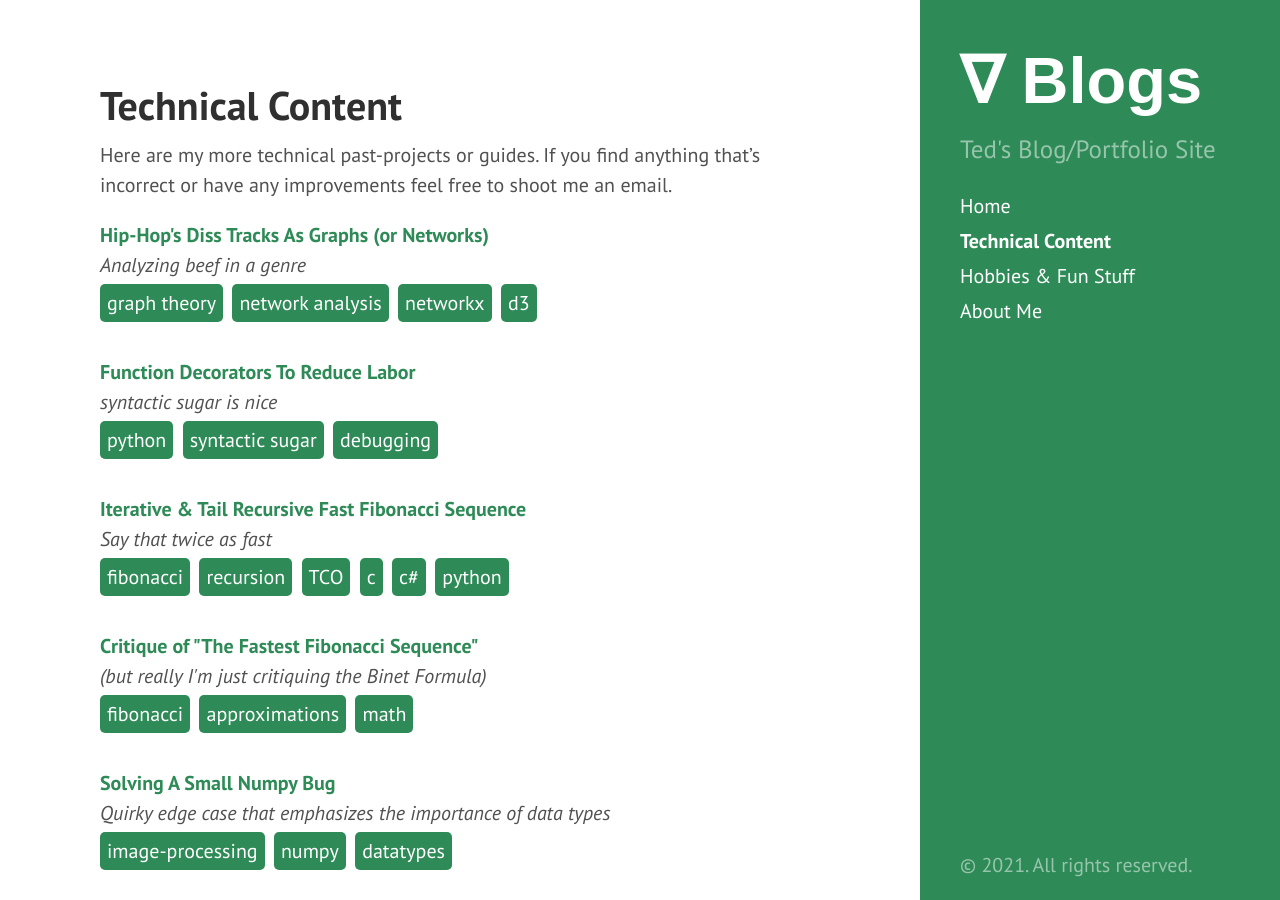
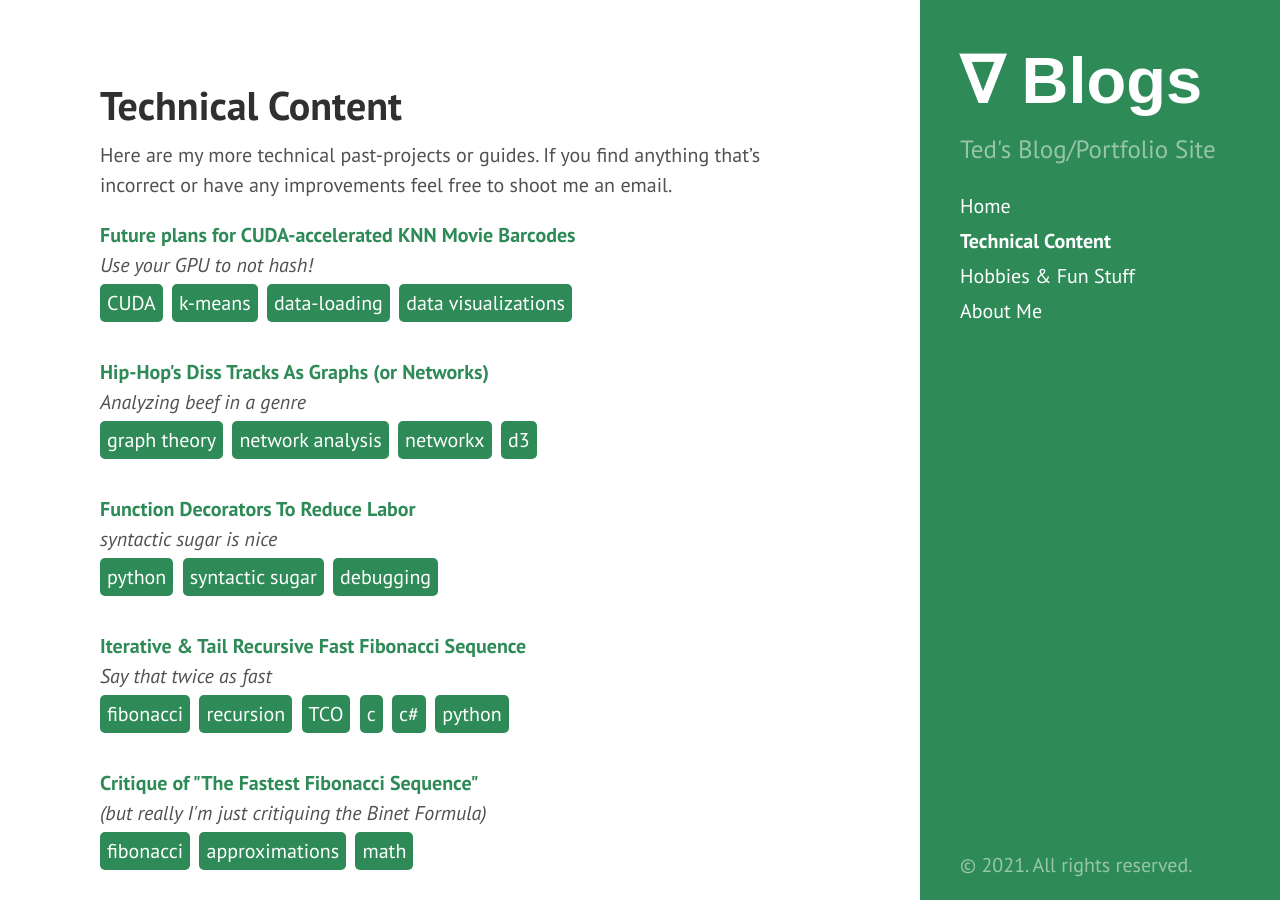
Before and after one commit to tedkim97/tedkim97.github.io, a Jekyll site: the page built from technicals.md, in a window 1280 px wide and 900 px high. Built offline with Jekyll 4.4.1, drawn with Linux system fonts in a browser that asks for light colours; part of the change alters nothing that is shown.

Commit message:
new stuff

````diff
--- /dev/null
+++ b/_posts/2021-03-04-cuda_barcodes.md
@@ -0,0 +1,107 @@
+---
+layout: post
+title: Future plans for CUDA-accelerated KNN Movie Barcodes
+subtitle: Use your GPU to not hash!
+published: true
+enable_latex: false
+permalink: cuda_barcodes
+frontpage: false
+technical: true
+funstuff: false
+tags:
+  - vis
+  - ml
+  - data-sci
+  - metrics
+  - stats
+  - movie
+  - programming
+  - python
+  - numpy
+  - art
+  - cuda
+curated:
+  - better_barcode_vis
+  - gaitkeep
+  - numpy_dt_quirks
+concepts:
+  - CUDA
+  - k-means
+  - data-loading
+  - data visualizations
+---
+
+# Introduction
+[Around a year ago I tried making a movie visualization that expressed color usage in movies with K-Means]({% link _posts/2020-06-12-movie_vis_presentable.md %}). While I'm proud of the product (or at least the process), a major flaw with the visualization is the amount of time spent creating the visualization. Holding the sampling rate fixed, the time to generate a "average color" or down-sampled frame" visualization took less than 5 minutes while the "KNN visualization" took around 10 **hours**. While I can live with that, I've been looking into ways to speed up the process.
+
+{% assign caption1 = "An example of a KMeans movie barcode with 8 cluster run on Coco" %}
+{% include caption_image.html imgpath="/figures/coco_movie_barcode_k8.png" alt="coco_barcode" caption=caption1 %}
+
+# Previous Attempts @ Acceleration: CuPy
+My goal was to speed up the visualization generation, but I also didn't want to spend a large amount of time developing a custom solution from scratch. I knew that neural network libraries received a lot of CUDA acceleration support, so I tried to accelerate processing using [`cupy`](https://cupy.dev/) - cuda-accelerated `numpy`. It was fairly easy to "rewrite" the code to use `cupy` instead of `numpy` because the library was designed for drop-in replacement in mind. Using `cupy` was a reminder why I should **profile the code** before trying to optimize anything - the new `cupy` functionality didn't decrease processing times because running K-means clustering on every `Nth` frame was the bottleneck (who would've guessed).
+
+# New **Attempt**: RapidsAI's cuML
+I trust that `scikit-learn` is already as optimized as can be, so I started looking into GPU-accelerated machine-learning libraries. [`cuML`](https://github.com/rapidsai/cuml) caught my eye because [I read this article speeding up KNN search by 600 times with cuML (written by someone on the team)](https://medium.com/rapids-ai/accelerating-k-nearest-neighbors-600x-using-rapids-cuml-82725d56401e) and this [stackoverflow post asking how to speed up KMeans](https://stackoverflow.com/questions/58346524/faster-kmeans-clustering-on-high-dimensional-data-with-gpu-support). `cuML` is a GPU (mainly CUDA) accelerated machine learning library[^0]. From my understanding, it's a subset of the [RAPIDS software libary](https://rapids.ai/about.html) that provides convenient abstractions to fit the data pipeline all in the GPU.
+
+[^0]: If you want to know *how* much faster `cuML` is, I can't tell you. I haven't tested these benchmarks for reasons explained above, but [there is a list of cuML benchmarks that you can run on their github](https://github.com/rapidsai/cuml/blob/branch-0.14/notebooks/tools/cuml_benchmarks.ipynb).
+
+There's actually little rewriting needed because `cuML` ["matches the API from scikit-learn"](https://github.com/rapidsai/cuml/blob/branch-0.19/README.md), and I use `scikit` heavily for these visualizations. This means that I should be able to just replace `sklearn.cluster.KMeans` with `cuml.cluster.KMeans`[^1].
+
+[^1]: There probably needs to be code that handles moving from `host to device`, `device to host`, etc. I'm not the expert (yet)
+
+```python
+# Example of a (potential) drop in substitute
+# from sklearn.cluster import KMeans
+from cuml.cluster import KMeans
+
+#cluster_model = KMeans(n_clusters=num_clusters, init='k-means++', n_init=20) # cpu version
+cluster_model = KMeans(n_clusters=num_clusters, init='scalable-k-means++', n_init=20) # gpu version
+
+# snippet for producing a vis slice
+cluster_model.fit(movie_frame.reshape((-1,3)))
+_, counts = np.unique(cluster_model.labels_, return_counts=True)
+max_ind = np.argmax(counts)
+prom_color = np.around(cluster_model.cluster_centers_[max_ind]).astype('uint8')
+
+```
+
+## Minor (Motivational) Blockers
+I emphasize the header of this paragraph as an **attempt** to use cuML because I've been stuck on "motivational blockers". "Motivational blockers" aren't technical issues or waiting for some spec, but rather issues related to environments/configurations or uncertainties that I don't have the energy to deal with after work. Even though I'm excited to implement and test these new changes, having to deal with environments or driver versioning (things critical to software, but not directly related to code) make it difficult to get the ball rolling.
+
+### OS Compatibility (As of March 4th, 2021 cuML v0.18.0 does not **directly** support windows)
+`cuML` does have a windows build. I'm explicitly dating this because I don't want someone in 2027 calling me an idiot for not knowing all I had to do was call `pip install cuml-windows`.
+
+### WSL2 & CUDA Doesn't Work On My Machine
+To circumvent OS issues I usually use WSL for a quick, easy fix. Unfortunately configuring WSL and CUDA is a different story. I have read the [Nvidia's](https://docs.nvidia.com/cuda/wsl-user-guide/index.html), [Microsoft's](https://docs.microsoft.com/en-us/windows/win32/direct3d12/gpu-cuda-in-wsl), and [Ubuntu's](https://ubuntu.com/blog/getting-started-with-cuda-on-ubuntu-on-wsl-2) documentation. [I've read Microsoft's article on CUDA in WSL](https://docs.microsoft.com/en-us/windows/win32/direct3d12/gpu-cuda-in-wsl).
+
+I have:
+- Joined Windows Insider Program (and also gave telemetry permissions because I'm *forced* to) and set my install to the dev channel
+- Installed WSL2, enabled it by default, installed Ubuntu 18.04, and confirmed it ran WSL2
+- Uninstalled/Reinstalled CUDA drivers, tried different drivers, etc
+
+I imagine the reason why CUDA and WSL2 doesn't work correctly is because I've done *terrible* things to my Windows install to get dual booting set up \~2 years. I'm not willing to give up on WSL yet because [there are fixes for people with issues similar to mine](https://github.com/microsoft/WSL/issues/6014#issuecomment-733185668), but at this point I would just boot some linux OS on my computer.
+
+### Movie Bottlenecks
+Another motivational blocker is the *potential* bottlenecks using my GPU to accelerate computing and the optimizations needed to fix those. A classic ML bottleneck is the process of a CPU reading files/images from a storage device, loading them into memory, and then copying that memory into the child device (our GPU). In the context of this project, the CPU would read a frame of the movie from storage, load it into memory, and then the CPU would load the frame into the GPU. There's a 99% chance this bottleneck is **not** a problem for a project this small, but it's still something I need to benchmark regardless.
+
+{% include caption_image.html imgpath="/figures/storage-cpu-gpu.svg" alt="fig1" caption="Data flow in a traditional workloads. Data flow from a storage device into the CPU, the CPU copies this data into memory, and then the CPU copies data in memory into the GPU." %}
+
+
+Advancements in hardware & software [allow Nvidia GPU's to read from NVME storage rather than system memory](https://developer.nvidia.com/blog/gpudirect-storage/)[^2]. Even better, there are libraries that do these things for us! Unfortunately, these features are enterprise-tier which means
+it's only enabled for enterprise tier GPUs (I only have a consumer card[^3]) and supports enterprise file systems (WekaFS, DDN Exascaler, VAST)](https://docs.nvidia.com/gpudirect-storage/design-guide/index.html).
+
+{% include caption_image.html imgpath="/figures/storage-gpu.svg" alt="fig2" caption="Data flow in Nvidia's GPUDirect Storage. Data can flow from a storage device (needs to be PCIe connected) directly into the GPU. Of course there are a lot of hardware and file system requirements (that I can't fulfill) to use this feature." %}
+
+[^2]: I'm sure AMD's GPU and OpenCL has something equivalent - I'm just not technically competent enough to find it.
+[^3]: There's always the cloud
+
+Suppose I *did* have an GPUDirect Storage enabled syste, I would still have complications loading a movie from my mass storage device storage (HDD) onto a NVMe solid-state storage device (NVMe SSD), and then load it directly onto the GPU for compute using something like [`cudf`](https://github.com/rapidsai/cudf). The problem is that you can't just "read" arbitrary frames from a movie - these frames cannot just be "picked out" by some (`Video_Width x Video_Height x Color_Depth x Number_Of_Frames`) byte offset. I've learned that modern video codecs (the thing that decodes your video files) are complicated, and [parsing arbitrary frames relies on the frames that come before it](https://stackoverflow.com/a/22706622).
+
+It's not the end of the world. Some immediate work around solutions jump out to me:
+1. Preprocess the target movie from the HDD and copy the sampled frames onto the NVMe SSD. (Potentially excessive read-write cycles, could lower the lifespan of our hardware. Not ideal since I'm not made of money)
+2. Move the whole movie onto the NVMe device onto the GPU, and use the GPU to decode the codec (Potentially low-level, complicated, hard-to-fix code)
+
+I feel like option `1` might be a better solution. I'm sure I'm missing some nuance, but since we need to write a movie onto the PCIe storage device anyways, if the sum all sampled frames is less than the movie (which it might not be) - it should write less. Furthermore, instead of writing the whole resolution frame of 1080p (1920x1080) or 4k (4096x2160), I could downsample the frame to a smaller resolution (which I do for the current version of the visualization) and reduce the data by `downsample resolution/original`.
+
+# Conclusion
+cuML is cool, but factors relating to my personal machine and uncertainty if this would **actually** make the vis faster make me lazy.
````
Also changed, not shown: _posts/2020-12-27-fibonacci_fde_variations.md (+6 -2 lines), figures/storage-cpu-gpu.svg (added), figures/storage-gpu.svg (added).
